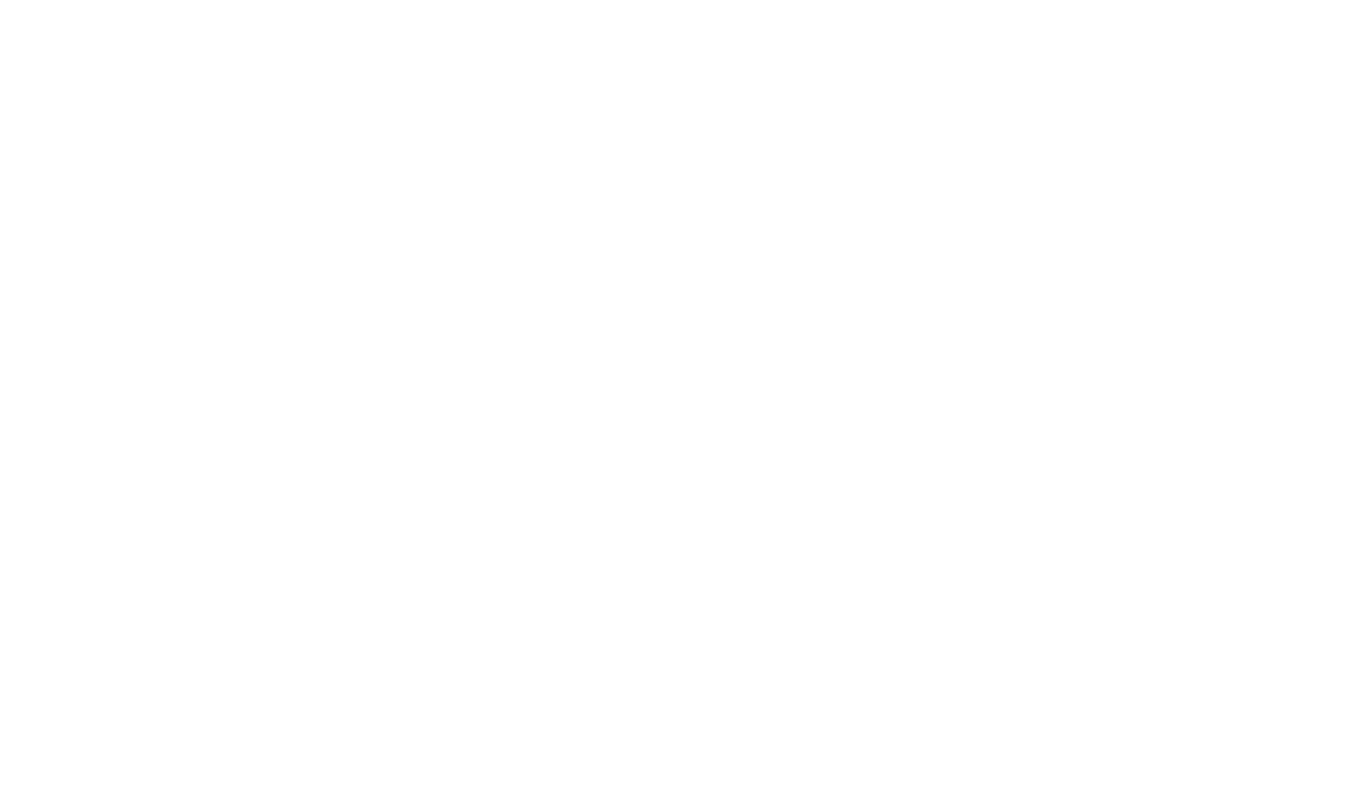
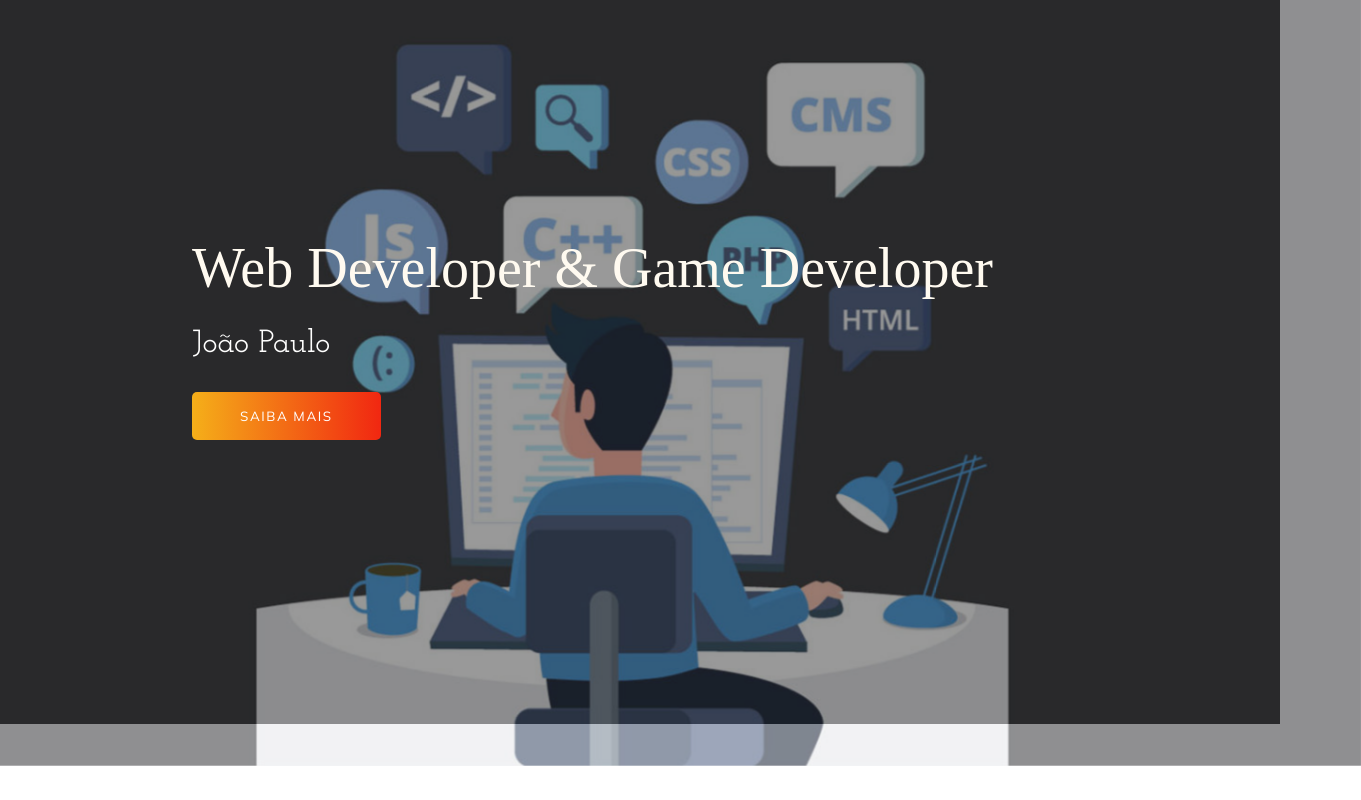
Before and after one commit to Jp-Zheph/Portifolio, a plain HTML site: page index.html in a window 1280 px wide. Shown: the whole page, 1361 px wide, since content can reach past the window. Drawn offline with Linux system fonts and the light colour scheme.

Commit message:
page header

```diff
--- a/Style.css
+++ b/Style.css
@@ -1,3 +1,97 @@
 @import url('https://fonts.googleapis.com/css2?family=Baloo+Da+2:wght@400;500;600;700;800&family=Josefin+Slab:ital,wght@0,100;0,300;0,500;0,700;1,100;1,200;1,300;1,400;1,600;1,700&family=Mulish:ital,wght@0,200;0,300;0,400;0,500;1,200;1,300;1,400&display=swap');
 
 @import url('https://cdnjs.cloudflare.com/ajax/libs/font-awesome/5.15.4/css/all.min.css');
+
+*{
+    margin: 0;
+    padding: 0;
+}
+
+head{
+    width: 100%;
+    height: 100vh;
+    overflow: hidden;
+    position: relative;
+}
+
+
+.img-wrapper{
+    width: 100%;
+    height: 100%;
+    background-color: rgba(0, 0, 0,0.8);
+}
+
+.img-wrapper img{
+    width: 100%;
+    height: 100%;
+    object-fit: cover;
+    opacity: 0.5;
+    animation: zoom 15s;
+}
+
+@keyframes zoom{
+    0%{
+        transform: scale(1.3);
+    }100%{
+        transform: scale(1);
+    }
+}
+
+.banner{
+    position: absolute;
+    top: 30%;
+    left: 15%;
+}
+
+.banner h1{
+    color: floralwhite;
+    font-size: 3.5rem;
+    font-family: "Baloo Da 2" + serif ;
+    font-weight: 200;
+    text-shadow: .3rem, .4rem, 2px , rgba(0, 0, 0, .4);
+    line-height: 3.5rem;
+    margin-bottom: 2rem;
+    animation: moveBanner 1s 0.5s forwards;
+    opacity: 0;
+}
+
+.banner p {
+    font-family: "Josefin Slab" , serif ;
+    color: #fff;
+    font-size: 2rem;
+    text-shadow: .2rem, .2rem, 2px , rgba(0, 0, 0, .4);
+    margin-bottom: 2rem;
+    animation: moveBanner 1s 0.7s forwards;
+    opacity: 0;
+
+}
+
+.banner button{
+    font-family:"Mulish" , serif ;
+    color: #fff;
+    background: #f12711;
+    background: -webkit-linear-gradient(to right, #f5af19, #f12711);
+    background: linear-gradient(to right, #f5af19, #f12711);
+    padding: 1rem  3rem;
+    border: none;
+    letter-spacing: .1rem;
+    text-transform: uppercase;
+    border-radius: 5px;
+    cursor: pointer;
+    animation: moveBanner 1s 0.9s forwards;
+    opacity: 0;
+
+}
+
+.banner button:hover{
+    opacity: 0.8;
+}
+
+@keyframes moveBanner{
+    0%{
+        transform: translatey(10rem) rotateY(-30deg);
+    }100%{
+        transform: translatey(0) rotateY(0);
+        opacity: 1;
+    }
+}
--- a/index.html
+++ b/index.html
@@ -5,9 +5,24 @@
     <meta http-equiv="X-UA-Compatible" content="IE=edge">
     <meta name="viewport" content="width=device-width, initial-scale=1.0">
     <link rel="stylesheet" href="Style.css">
-    <title>Portifólio</title>
+    <link rel="apple-touch-icon" sizes="180x180" href="Images/apple-touch-icon.png">
+    <link rel="icon" type="image/png" sizes="32x32" href="Images/favicon-32x32.png">
+    <link rel="icon" type="image/png" sizes="16x16" href="Images/favicon-16x16.png">
+    <link rel="manifest" href="/site.webmanifest">
+    <title>Portfólio</title>
 </head>
 <body>
-
+    <div class="container">
+        <header>
+            <div class="img-wrapper">
+                <img src="Images/Bg.jpg" alt="">
+            </div>
+            <div class="banner">
+                <h1>Web Developer & Game Developer</h1>
+                <p>João Paulo</p>
+                <button>Saiba mais</button>
+            </div>
+        </header>
+    </div>
 </body>
 </html>
```
Also changed, not shown: Images/Bg.jpg (added), Images/android-chrome-192x192.png (renamed from android-chrome-192x192.png), Images/android-chrome-512x512.png (renamed from android-chrome-512x512.png), Images/apple-touch-icon.png (renamed from apple-touch-icon.png), Images/favicon-16x16.png (renamed from favicon-16x16.png), Images/favicon-32x32.png (renamed from favicon-32x32.png), site.webmanifest.
